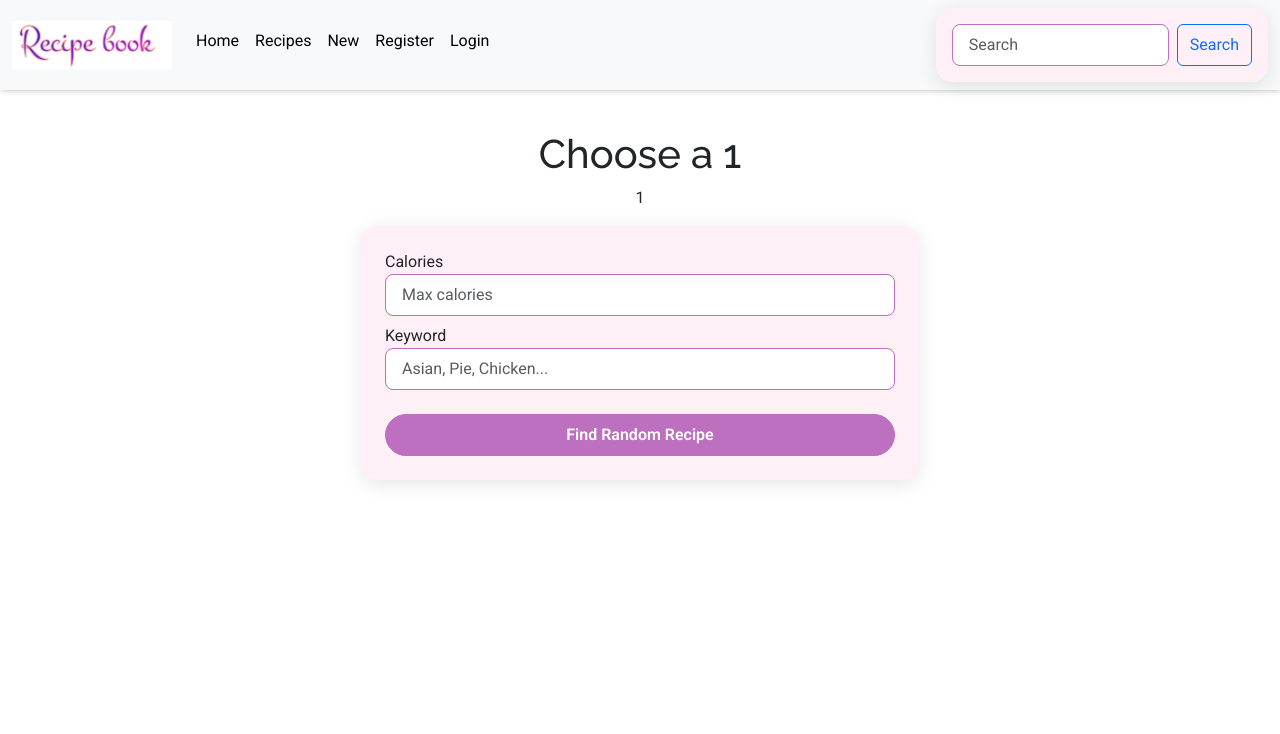
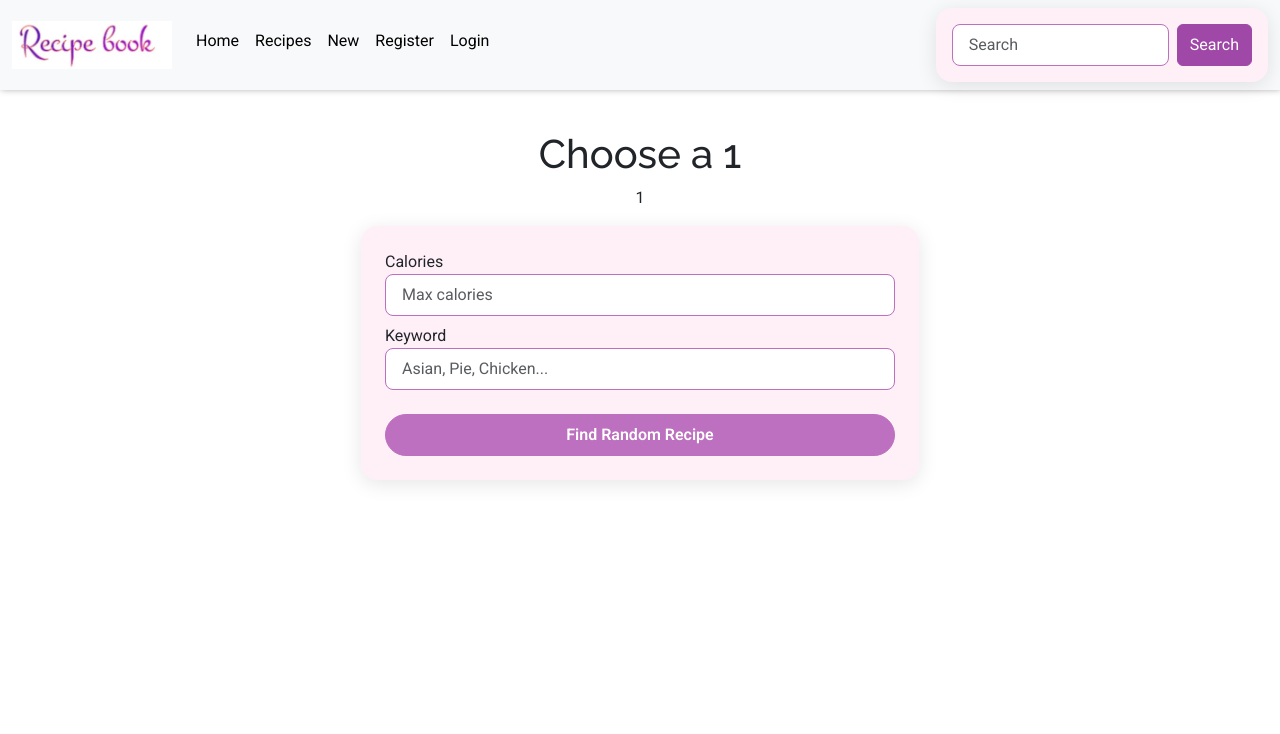
Before and after one commit to mildred-prog/recipe_book, a Django app: page /meal_planner/create_plan/1/1/ in a window 1280 px wide. Shown: the top 734 px of the page. Run offline with Django 4.2, Linux system fonts and the light colour scheme; data that the repository does not hold is empty; some libraries are stand-ins or nearby versions.

Commit message:
Style search button in header to avoid contrast error

```diff
--- a/templates/includes/header.html
+++ b/templates/includes/header.html
@@ -42,7 +42,10 @@
 
             <form class="d-flex justify-content-end" role="search" method="GET" action="{% url 'recipes' %}">
               <input class="form-control me-2" name="q" type="search" placeholder="Search" aria-label="Search">
-              <button class="btn btn-outline-primary" type="submit">Search</button>
+              <button class="btn btn-outline-primary" type="submit" style="opacity: 1; color: #ffffff; background-color: #a048a8; border-color: #a048a8;">
+                Search
+              </button>
+
             </form>
           </div>
         </div>
```
